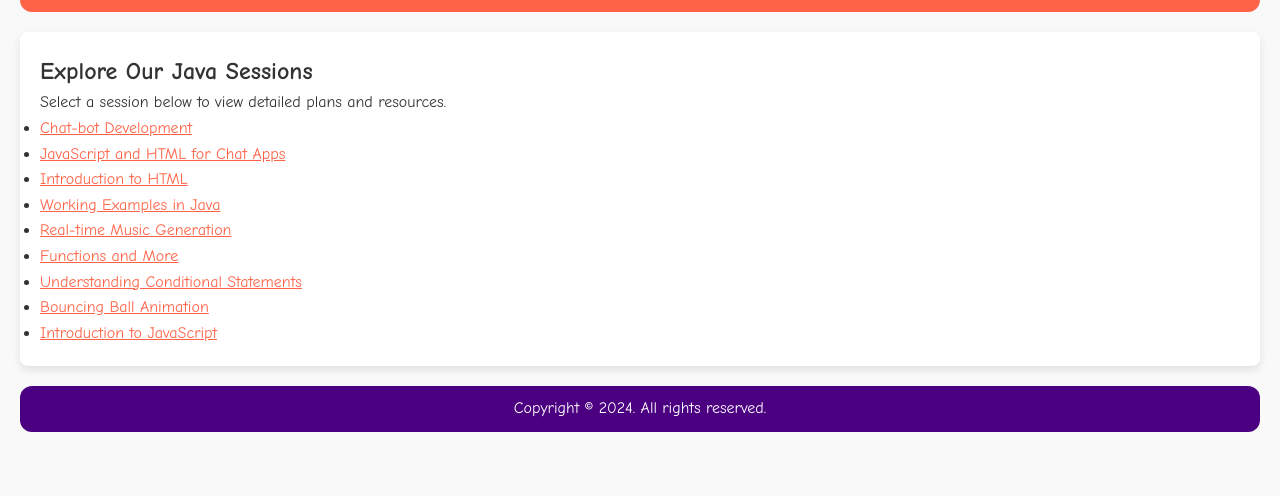
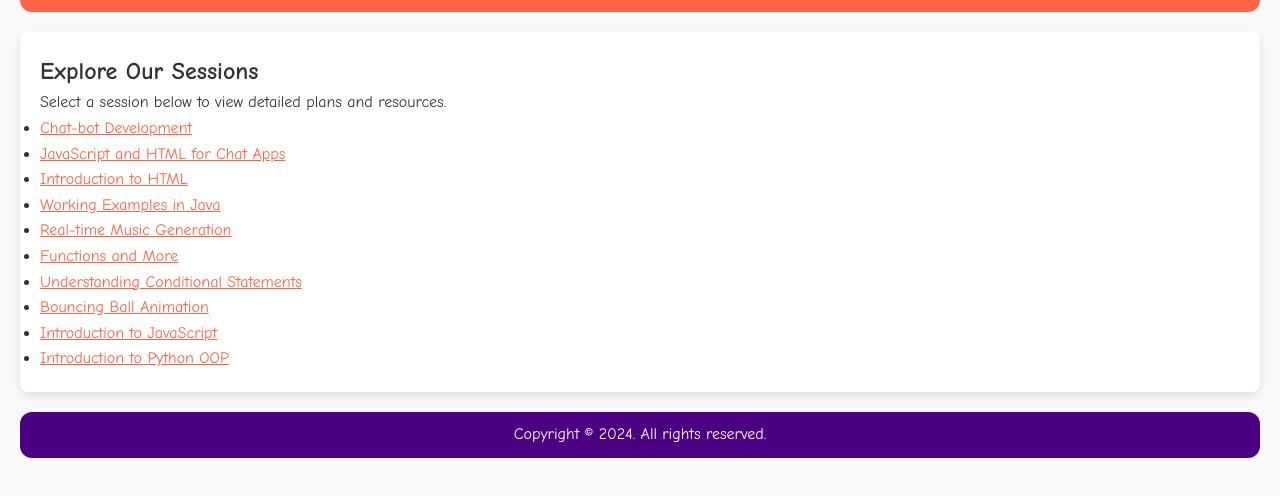
Before and after one commit to BenjiCoder24/tutorialWebsite, a plain HTML site: page sessions.html in a window 1280 px wide. Shown: the part 108-604 px from the top of the page. Drawn offline with Linux system fonts and the light colour scheme.

Commit message:
Update sessions.html

```diff
--- a/sessions.html
+++ b/sessions.html
@@ -4,7 +4,7 @@
     <meta charset="UTF-8">
     <meta name="viewport" content="width=device-width, initial-scale=1.0">
     <link rel="stylesheet" href="style.css">
-    <title>Session Overview - Java Tutorials</title>
+    <title>Session Overview - Java and Python Tutorials</title>
 </head>
 <body>
     <header>
@@ -19,7 +19,7 @@
     </header>
     <main>
         <section>
-            <h2>Explore Our Java Sessions</h2>
+            <h2>Explore Our Sessions</h2>
             <p>Select a session below to view detailed plans and resources.</p>
             <ul>
                 <li><a href="session-detail.html?session=chatbot">Chat-bot Development</a></li>
@@ -31,6 +31,7 @@
                 <li><a href="session-detail.html?session=conditionalstatements">Understanding Conditional Statements</a></li>
                 <li><a href="session-detail.html?session=bounceball">Bouncing Ball Animation</a></li>
                 <li><a href="session-detail.html?session=introjs">Introduction to JavaScript</a></li>
+                <li><a href="session-detail.html?session=pythonoop">Introduction to Python OOP</a></li>
             </ul>
         </section>
     </main>
```
